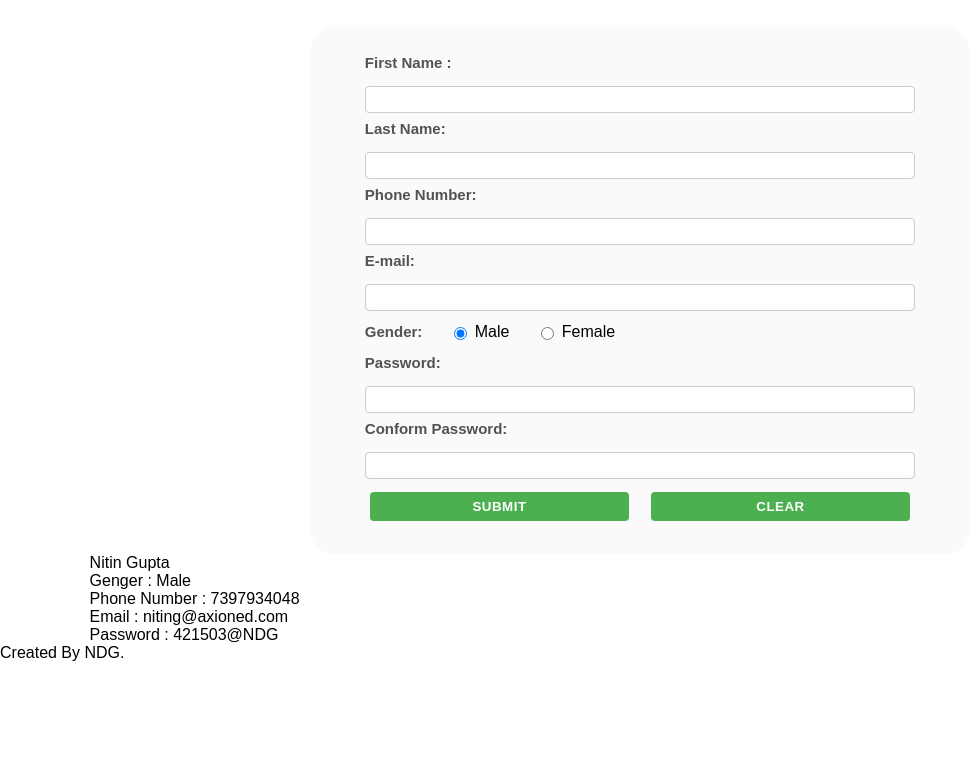
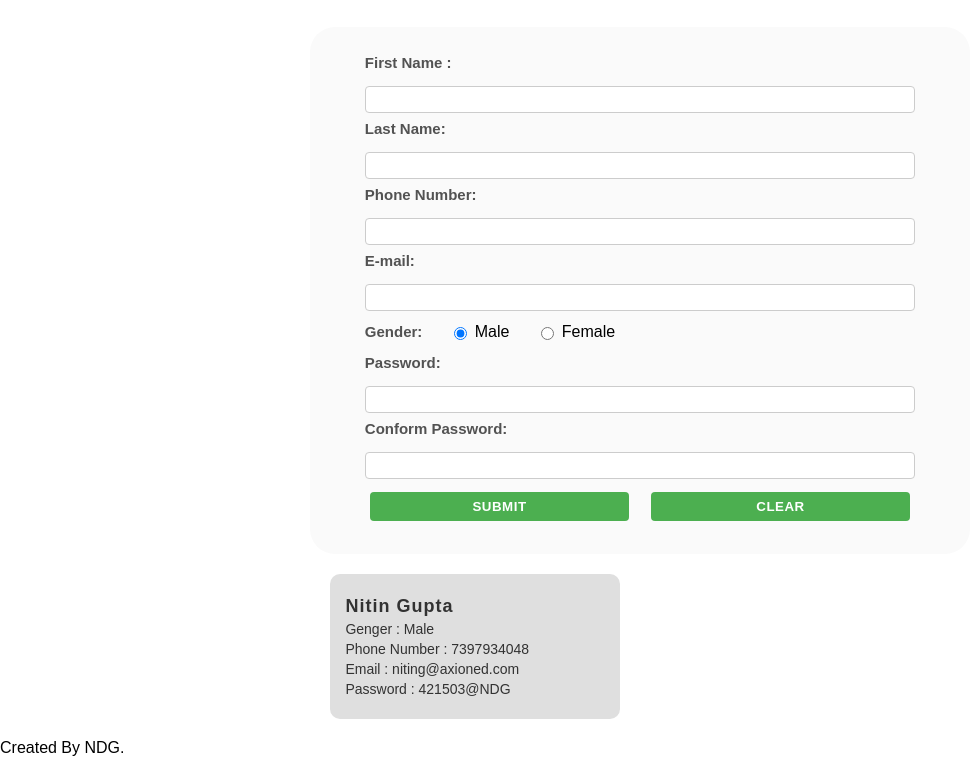
Before and after one commit to nitingaxioned/form-submition, a plain HTML site: page index.html in a window 1280 px wide. Shown: the part 73-830 px from the top of the page, without its empty margins (0-978 px from the left). Before the commit the page ends 800 px from the top, so only its background shows below. Drawn offline with Linux system fonts and the light colour scheme.

Commit message:
card css created

```diff
--- a/assets/css/style.css
+++ b/assets/css/style.css
@@ -206,8 +206,34 @@ input:focus{ outline: none; }
 }
 
 .form-controls input:hover{ background-color: #323232; }
+.hide-me{ visibility: hidden; }
 
-.hide-me{ visibility: hidden; }
+.cards{
+  display: flex;
+  flex-wrap: wrap;
+  justify-content: space-between;
+  width: 60%;
+  margin: auto;
+}
+
+.card{
+  background: #dfdfdf;
+  width: 40%;
+  padding: 20px 2%;
+  margin: 20px 3%;
+  border-radius: 10px;
+  font-size: 14px;
+  color: #323232;
+}
+
+.card p{ padding: 2px 1%; }
+
+.display-name{
+  font-size: 18px;
+  padding: 5px 0;
+  letter-spacing: 1px;
+  font-weight: bold;
+}
 
 /*=================================
   main styling ends here
```
